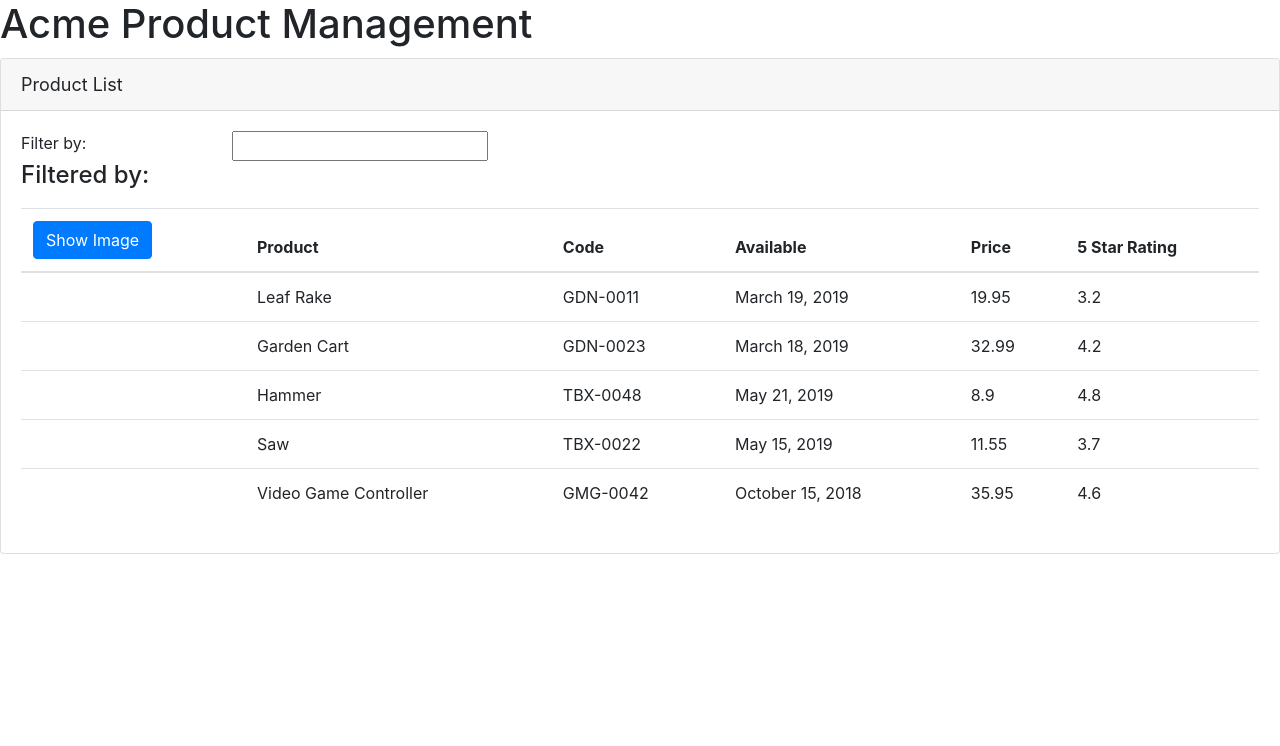
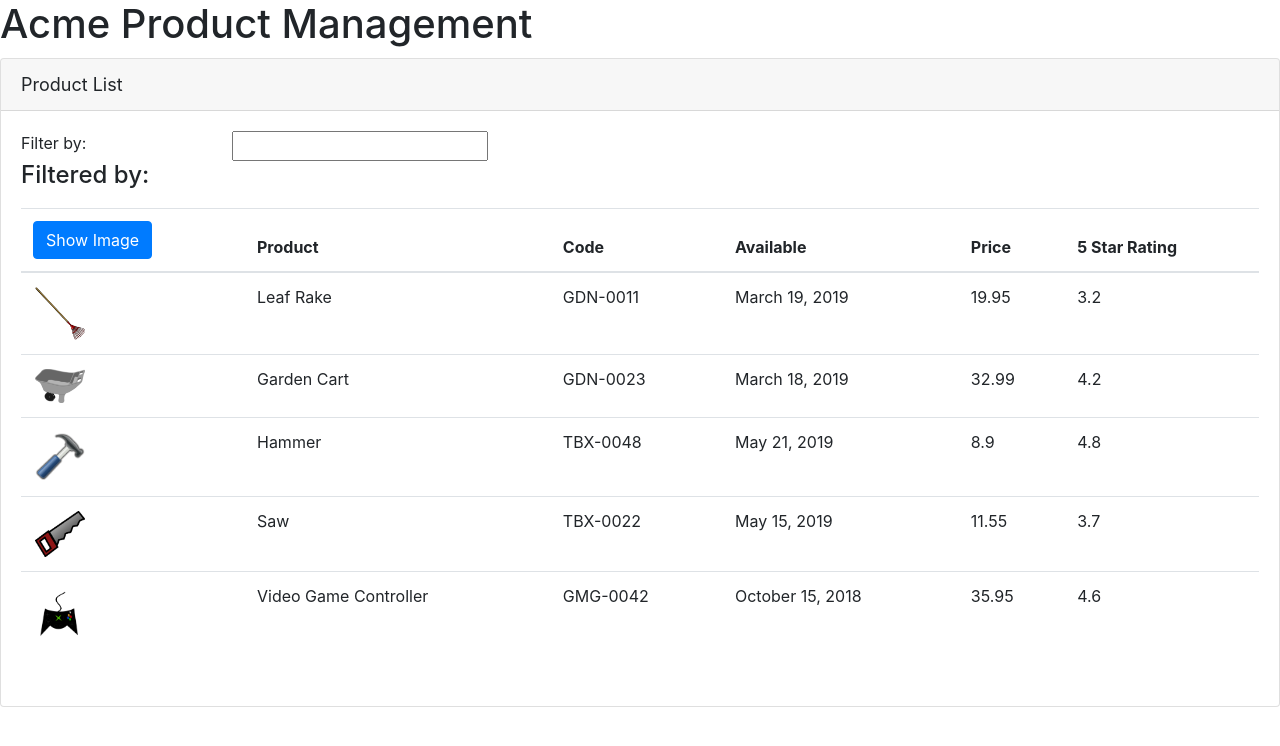
Before and after one commit to abuyako/product-app, an Angular app: page / in a window 1280 px wide. Shown: the top 746 px of the page. Built offline with nearby package versions, Linux system fonts and the light colour scheme.

Commit message:
adding images and using property binding to style them

```diff
--- a/src/app/products/product-list.component.html
+++ b/src/app/products/product-list.component.html
@@ -32,7 +32,12 @@
                  </thead>
                  <tbody>
                     <tr *ngFor='let product of products'>
-                        <td></td>
+                        <td>
+                           <img [src]="product.imageUrl"
+                                [title]="product.productName "
+                                [style.width.px]='imageWidth'
+                                [style.margin.px]='imageMargin'>
+                        </td>
                         <td>{{ product.productName }}</td>
                         <td>{{ product.productCode }}</td>
                         <td>{{ product.releaseDate }}</td>
--- a/src/app/products/product-list.component.ts
+++ b/src/app/products/product-list.component.ts
@@ -6,6 +6,8 @@
 })
 export class ProductListComponent {
     pageTitle: string = "Product List";
+    imageWidth: number = 50;
+    imageMargin: number = 2;
     products: any[] = [
         {
           "productId": 1,
```
